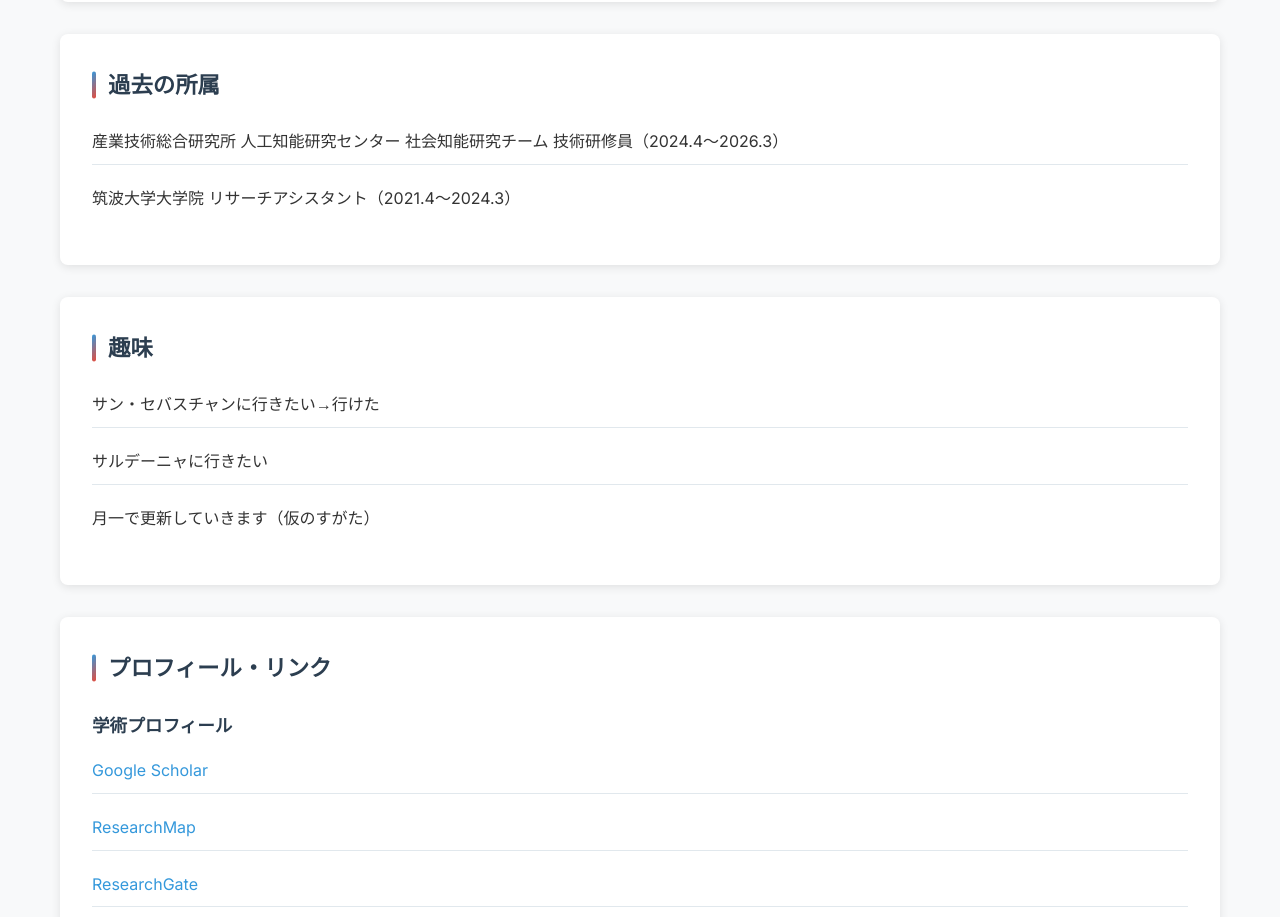
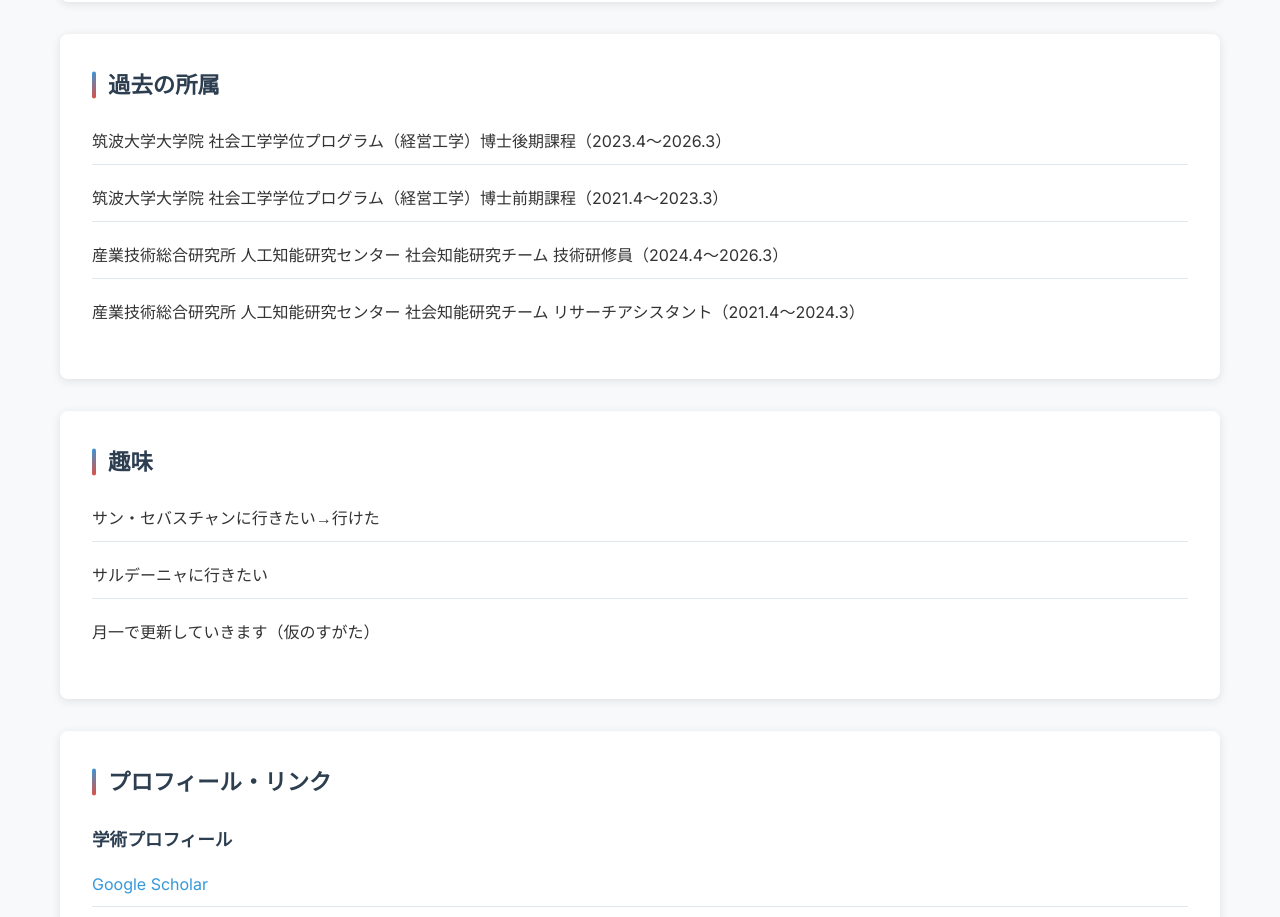
Before and after one commit to itigo-11111/itigo11111.github.io, a plain HTML site: page index.html in a window 1280 px wide. Shown: the part 1021-1938 px from the top of the page. Drawn offline with Linux system fonts and the light colour scheme.

Commit message:
Fix past affiliations: correct RA/trainee periods and add Tsukuba program details
Made-with: Cursor

```diff
--- a/index.html
+++ b/index.html
@@ -54,8 +54,10 @@
 		<section class="section">
 			<h3 class="section-title" data-ja="過去の所属" data-en="Past Affiliations">過去の所属</h3>
 			<ul class="section-list">
+				<li data-ja="筑波大学大学院 社会工学学位プログラム（経営工学）博士後期課程（2023.4〜2026.3）" data-en="Doctoral Program in Policy and Planning Sciences (Management Science), University of Tsukuba (Apr 2023 – Mar 2026)">筑波大学大学院 社会工学学位プログラム（経営工学）博士後期課程（2023.4〜2026.3）</li>
+				<li data-ja="筑波大学大学院 社会工学学位プログラム（経営工学）博士前期課程（2021.4〜2023.3）" data-en="Master's Program in Policy and Planning Sciences (Management Science), University of Tsukuba (Apr 2021 – Mar 2023)">筑波大学大学院 社会工学学位プログラム（経営工学）博士前期課程（2021.4〜2023.3）</li>
 				<li data-ja="産業技術総合研究所 人工知能研究センター 社会知能研究チーム 技術研修員（2024.4〜2026.3）" data-en="Technical Trainee, Social Intelligence Research Team, AI Research Center, AIST (Apr 2024 – Mar 2026)">産業技術総合研究所 人工知能研究センター 社会知能研究チーム 技術研修員（2024.4〜2026.3）</li>
-				<li data-ja="筑波大学大学院 リサーチアシスタント（2021.4〜2024.3）" data-en="Research Assistant, University of Tsukuba (Apr 2021 – Mar 2024)">筑波大学大学院 リサーチアシスタント（2021.4〜2024.3）</li>
+				<li data-ja="産業技術総合研究所 人工知能研究センター 社会知能研究チーム リサーチアシスタント（2021.4〜2024.3）" data-en="Research Assistant, Social Intelligence Research Team, AI Research Center, AIST (Apr 2021 – Mar 2024)">産業技術総合研究所 人工知能研究センター 社会知能研究チーム リサーチアシスタント（2021.4〜2024.3）</li>
 			</ul>
 		</section>
 
```
Also changed, not shown: index_ai.html (+3 -1 lines).
